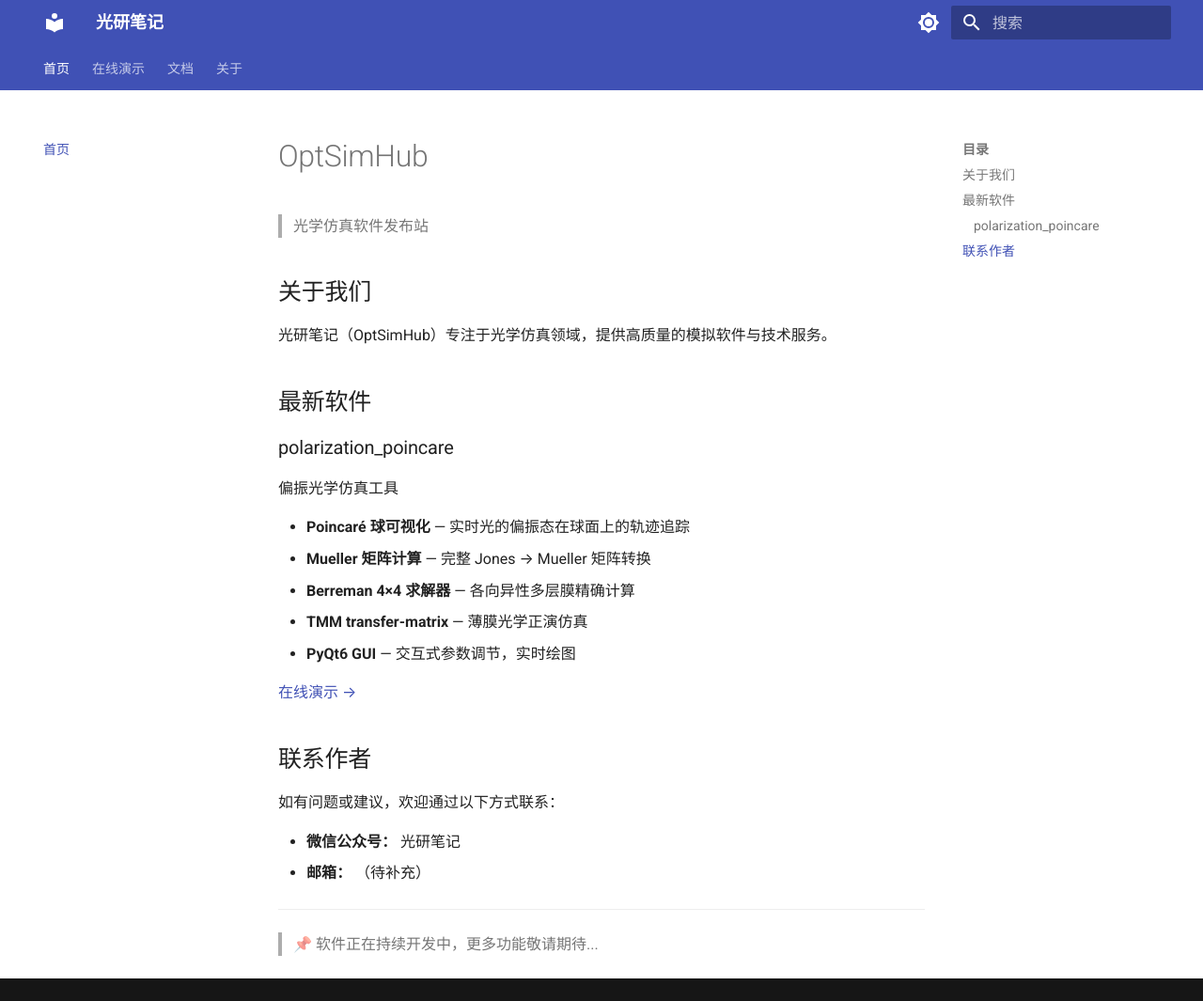
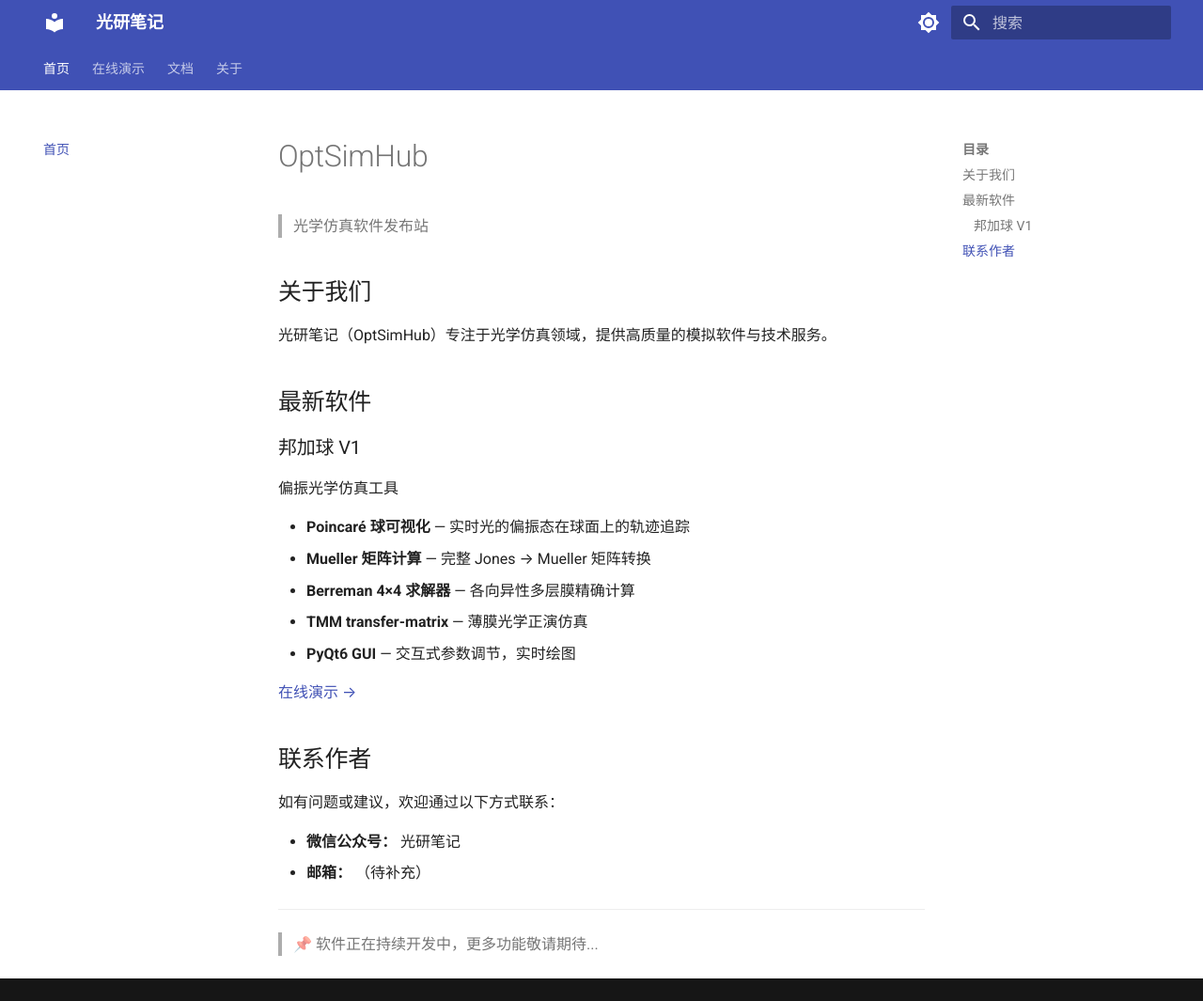
Before and after one commit to xiaoyong-boe/optsimhub-site, an MkDocs documentation site: the page built from docs/index.md, in a window 1280 px wide and 1065 px high. Shown: the whole window at 94% size. Built offline with MkDocs 1.6.1 and Material for MkDocs 9.7.7, drawn with Linux system fonts in a browser that asks for light colours.

Commit message:
rename: polarization_poincare to 邦加球V1

```diff
--- a/docs/index.md
+++ b/docs/index.md
@@ -8,7 +8,7 @@
 
 ## 最新软件
 
-### polarization_poincare
+### 邦加球 V1
 
 偏振光学仿真工具
 
```
